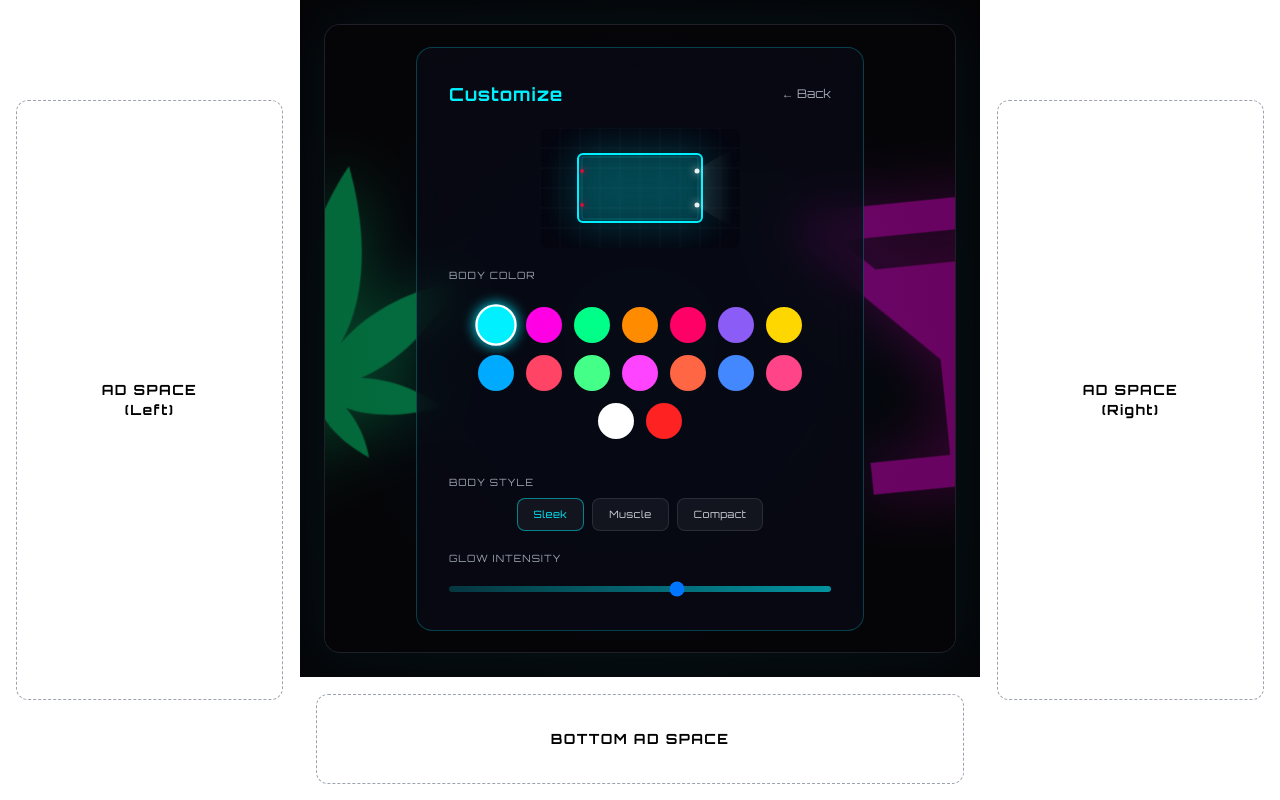
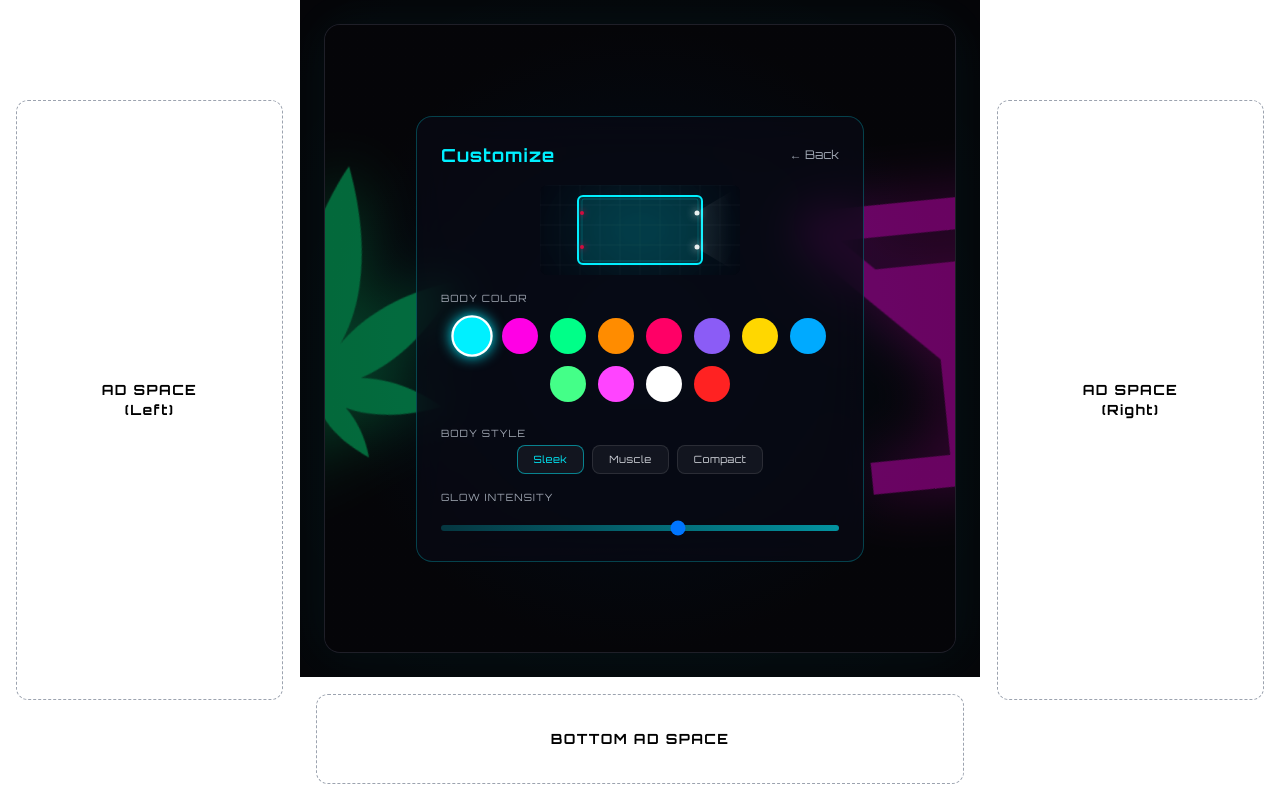
Before and after one commit to philippesaxer/drunkdrivers, a website: page public/index.html in a window 1280 px wide. Both pictures are taken after a click on the button "CUSTOMIZE CAR". Drawn offline with nearby package versions, Linux system fonts and the light colour scheme; no server answers.

Commit message:
style: fixed customize panel scrolling, reduced colors, massively increased glow intensity

```diff
--- a/public/game.js
+++ b/public/game.js
@@ -19,8 +19,7 @@
   const CAR_COLORS = [
     '#00f0ff', '#ff00e5', '#00ff88', '#ff8c00',
     '#ff0066', '#8b5cf6', '#ffd700', '#00aaff',
-    '#ff4466', '#44ff88', '#ff44ff', '#ff6644',
-    '#4488ff', '#ff4488', '#ffffff', '#ff2222'
+    '#44ff88', '#ff44ff', '#ffffff', '#ff2222'
   ];
   const CAR_STYLES = {
     sleek:   { w: 62, h: 34, label: 'Sleek' },
@@ -523,7 +522,7 @@
 
   // ─── RENDER: VEHICLE ───────────────────────────────────────
   function drawVehicleShape(c, carW, carH, color, glowAmt, boosting) {
-    const glowIntensity = (glowAmt / 100) * 50 + 10;
+    const glowIntensity = (glowAmt / 100) * 120 + 20;
     c.shadowColor = color;
     c.shadowBlur = boosting ? glowIntensity * 2.5 : glowIntensity;
     c.fillStyle = hexToRgba(color, boosting ? 0.3 : 0.15);
--- a/public/index.html
+++ b/public/index.html
@@ -275,31 +275,31 @@
     </div>
 
     <!-- ═══════════ CAR CUSTOMIZATION PANEL ═══════════ -->
-    <div id="customizePanel" class="glass rounded-2xl p-6 sm:p-8 w-full max-w-md mx-4 my-4 hidden max-h-[85vh] overflow-y-auto" style="animation: floatIn 0.4s ease-out;">
+    <div id="customizePanel" class="glass rounded-2xl p-5 sm:p-6 w-full max-w-md mx-4 my-4 hidden" style="animation: floatIn 0.4s ease-out;">
 
-      <div class="flex items-center justify-between mb-5">
+      <div class="flex items-center justify-between mb-4">
         <h2 class="font-display text-lg font-bold tracking-wider text-neon-cyan">Customize</h2>
         <button id="customizeBack" class="font-display text-xs text-gray-400 hover:text-white transition-colors cursor-pointer">← Back</button>
       </div>
 
       <!-- Car Preview -->
-      <div class="mb-5">
-        <canvas id="carPreview" width="200" height="120" class="rounded-lg" style="background: rgba(6,6,16,0.8);"></canvas>
+      <div class="mb-4">
+        <canvas id="carPreview" width="200" height="90" class="rounded-lg mx-auto" style="background: rgba(6,6,16,0.8);"></canvas>
       </div>
 
       <!-- Color Picker -->
-      <div class="mb-5">
-        <label class="block font-display text-[10px] text-gray-400 tracking-widest uppercase mb-2">Body Color</label>
-        <div id="colorSwatches" class="flex flex-wrap gap-3 justify-center p-4"></div>
+      <div class="mb-4">
+        <label class="block font-display text-[10px] text-gray-400 tracking-widest uppercase mb-1">Body Color</label>
+        <div id="colorSwatches" class="flex flex-wrap gap-2 sm:gap-3 justify-center p-2"></div>
       </div>
 
       <!-- Car Style -->
-      <div class="mb-5">
-        <label class="block font-display text-[10px] text-gray-400 tracking-widest uppercase mb-2">Body Style</label>
+      <div class="mb-4">
+        <label class="block font-display text-[10px] text-gray-400 tracking-widest uppercase mb-1">Body Style</label>
         <div class="flex gap-2 justify-center">
-          <button class="car-style-btn px-4 py-2 rounded-lg font-display text-[10px] tracking-wider cursor-pointer bg-white/5 border border-white/10 text-gray-300 hover:border-neon-cyan/40 transition-all selected" data-style="sleek">Sleek</button>
-          <button class="car-style-btn px-4 py-2 rounded-lg font-display text-[10px] tracking-wider cursor-pointer bg-white/5 border border-white/10 text-gray-300 hover:border-neon-cyan/40 transition-all" data-style="muscle">Muscle</button>
-          <button class="car-style-btn px-4 py-2 rounded-lg font-display text-[10px] tracking-wider cursor-pointer bg-white/5 border border-white/10 text-gray-300 hover:border-neon-cyan/40 transition-all" data-style="compact">Compact</button>
+          <button class="car-style-btn px-4 py-1.5 rounded-lg font-display text-[10px] tracking-wider cursor-pointer bg-white/5 border border-white/10 text-gray-300 hover:border-neon-cyan/40 transition-all selected" data-style="sleek">Sleek</button>
+          <button class="car-style-btn px-4 py-1.5 rounded-lg font-display text-[10px] tracking-wider cursor-pointer bg-white/5 border border-white/10 text-gray-300 hover:border-neon-cyan/40 transition-all" data-style="muscle">Muscle</button>
+          <button class="car-style-btn px-4 py-1.5 rounded-lg font-display text-[10px] tracking-wider cursor-pointer bg-white/5 border border-white/10 text-gray-300 hover:border-neon-cyan/40 transition-all" data-style="compact">Compact</button>
         </div>
       </div>
 
```
